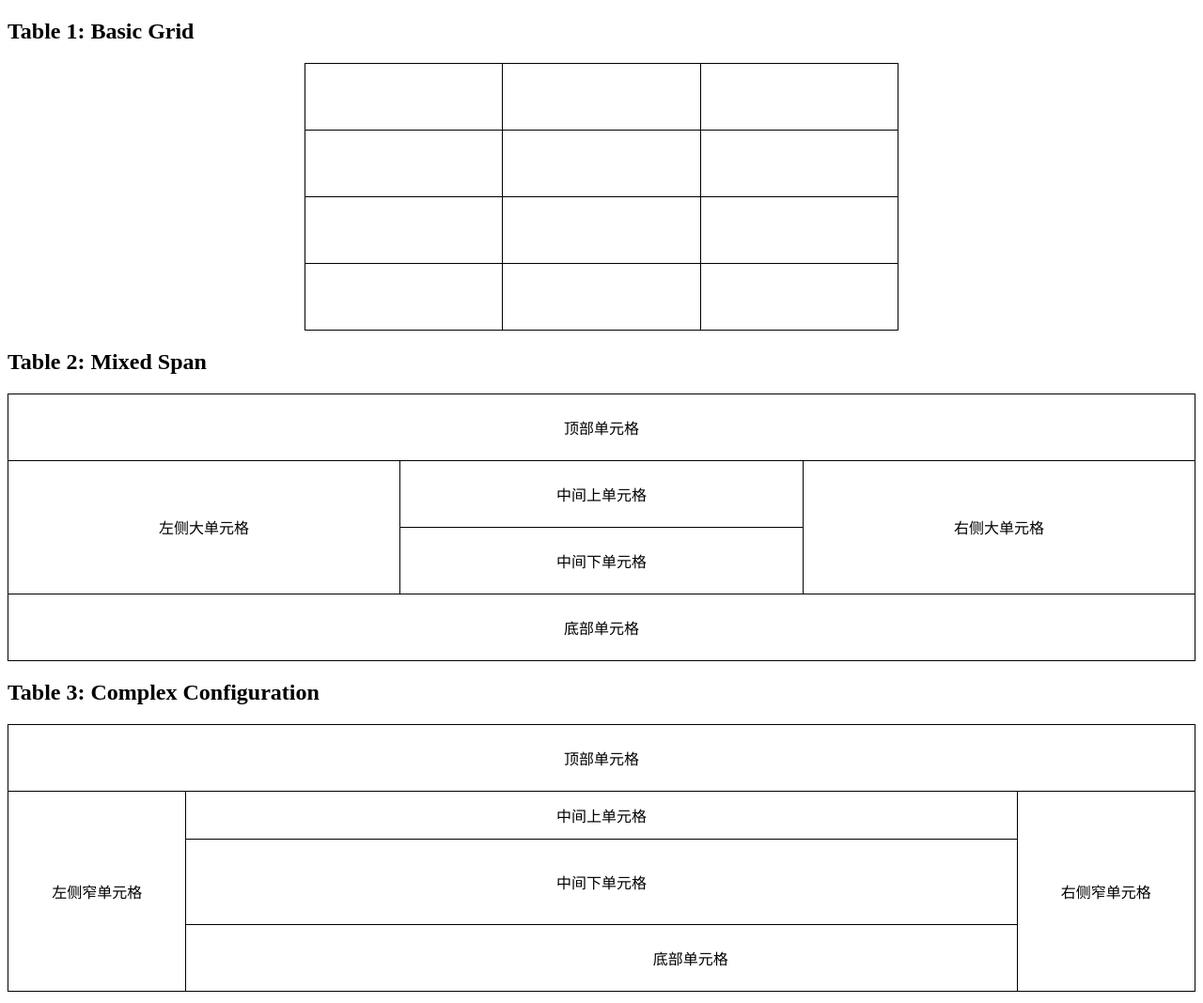
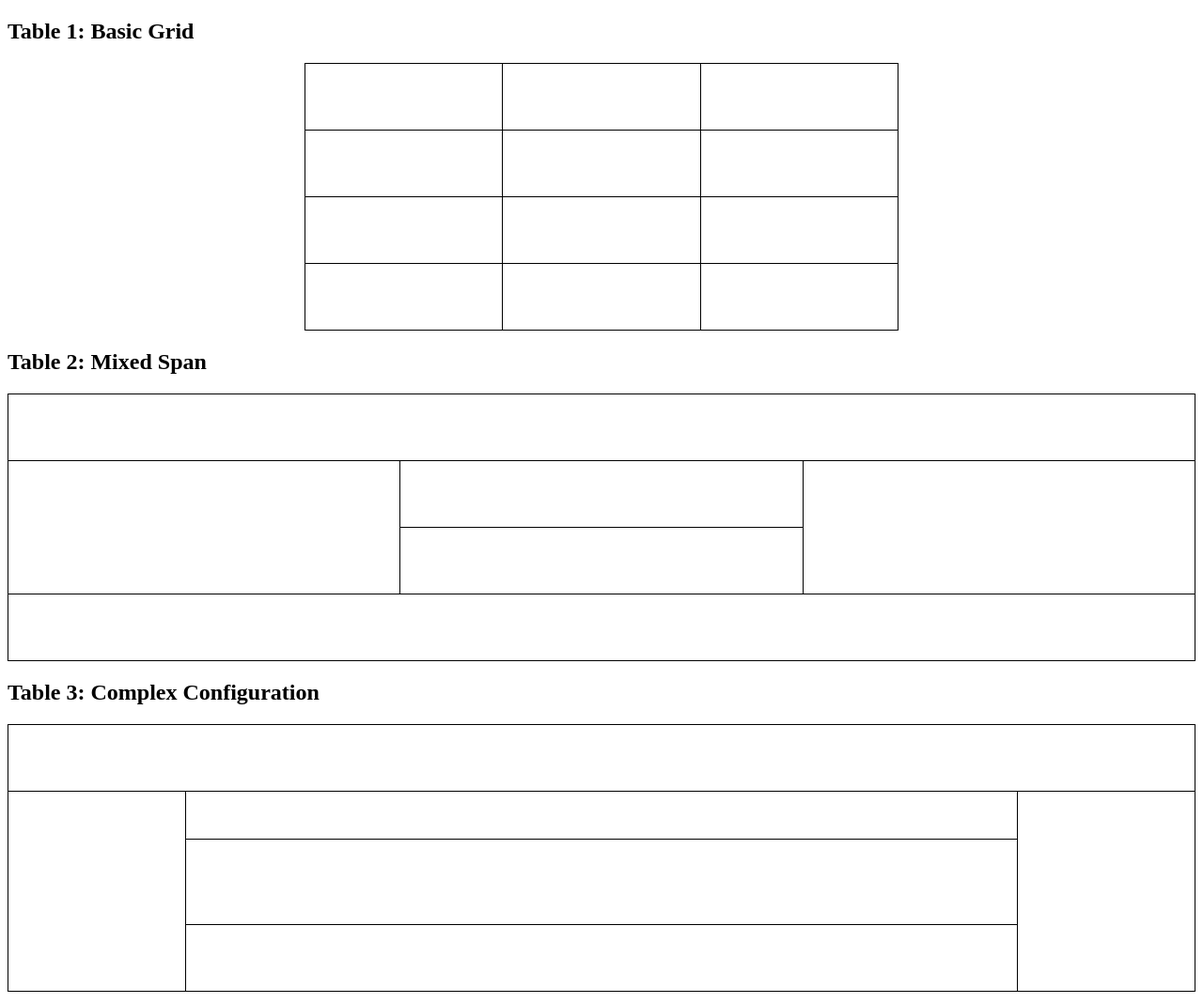
Before and after one commit to YIXUANCHENG-yxc/ex3, a plain HTML site: page index.html in a window 1280 px wide. Shown: the whole page at 94% size. Drawn offline with Linux system fonts and the light colour scheme.

Commit message:
Update index.html

```diff
--- a/index.html
+++ b/index.html
@@ -45,18 +45,18 @@
     <h2>Table 2: Mixed Span</h2>
    <table border="1" style="width: 100%; border-collapse: collapse;">
     <tr>
-        <td colspan="3" style="height: 50px;">顶部单元格</td>
+        <td colspan="3" style="height: 50px;"></td>
     </tr>
     <tr>
-        <td rowspan="2" style="width: 33%;">左侧大单元格</td>
-        <td style="height: 50px;">中间上单元格</td>
-        <td rowspan="2" style="width: 33%;">右侧大单元格</td>
+        <td rowspan="2" style="width: 33%;"></td>
+        <td style="height: 50px;"></td>
+        <td rowspan="2" style="width: 33%;"></td>
     </tr>
     <tr>
-        <td style="height: 50px;">中间下单元格</td>
+        <td style="height: 50px;"></td>
     </tr>
     <tr>
-        <td colspan="3" style="height: 50px;">底部单元格</td>
+        <td colspan="3" style="height: 50px;"></td>
     </tr>
 </table>
 
@@ -64,18 +64,18 @@
     <h2>Table 3: Complex Configuration</h2>
     <table border="1" style="width: 100%; border-collapse: collapse;">
     <tr>
-        <td colspan="5" style="height: 50px;">顶部单元格</td>
+        <td colspan="5" style="height: 50px;"></td>
     </tr>
     <tr>
-        <td rowspan="3" style="width: 15%;">左侧窄单元格</td>
-        <td colspan="3" style="width: 70%; height: 30px;">中间上单元格</td>
-        <td rowspan="3" style="width: 15%;">右侧窄单元格</td>
+        <td rowspan="3" style="width: 15%;"></td>
+        <td colspan="3" style="width: 70%; height: 30px;"></td>
+        <td rowspan="3" style="width: 15%;"></td>
     </tr>
     <tr>
-        <td colspan="3" style="height: 70px;">中间下单元格</td>
+        <td colspan="3" style="height: 70px;"></td>
     </tr>
     <tr>
-        <td colspan="5" style="height: 50px;">底部单元格</td>
+        <td colspan="5" style="height: 50px;"></td>
     </tr>
 </table>
 
```
